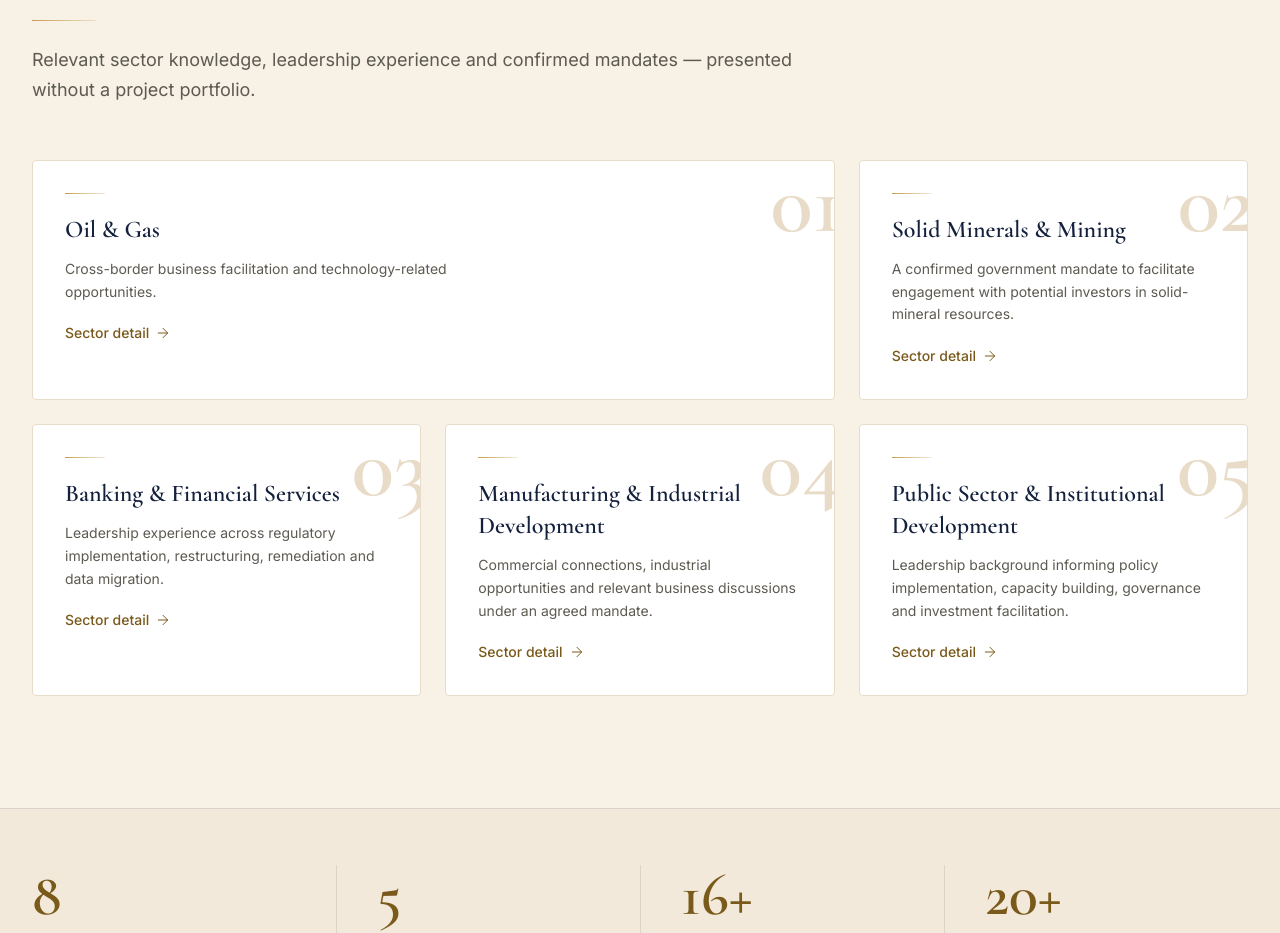
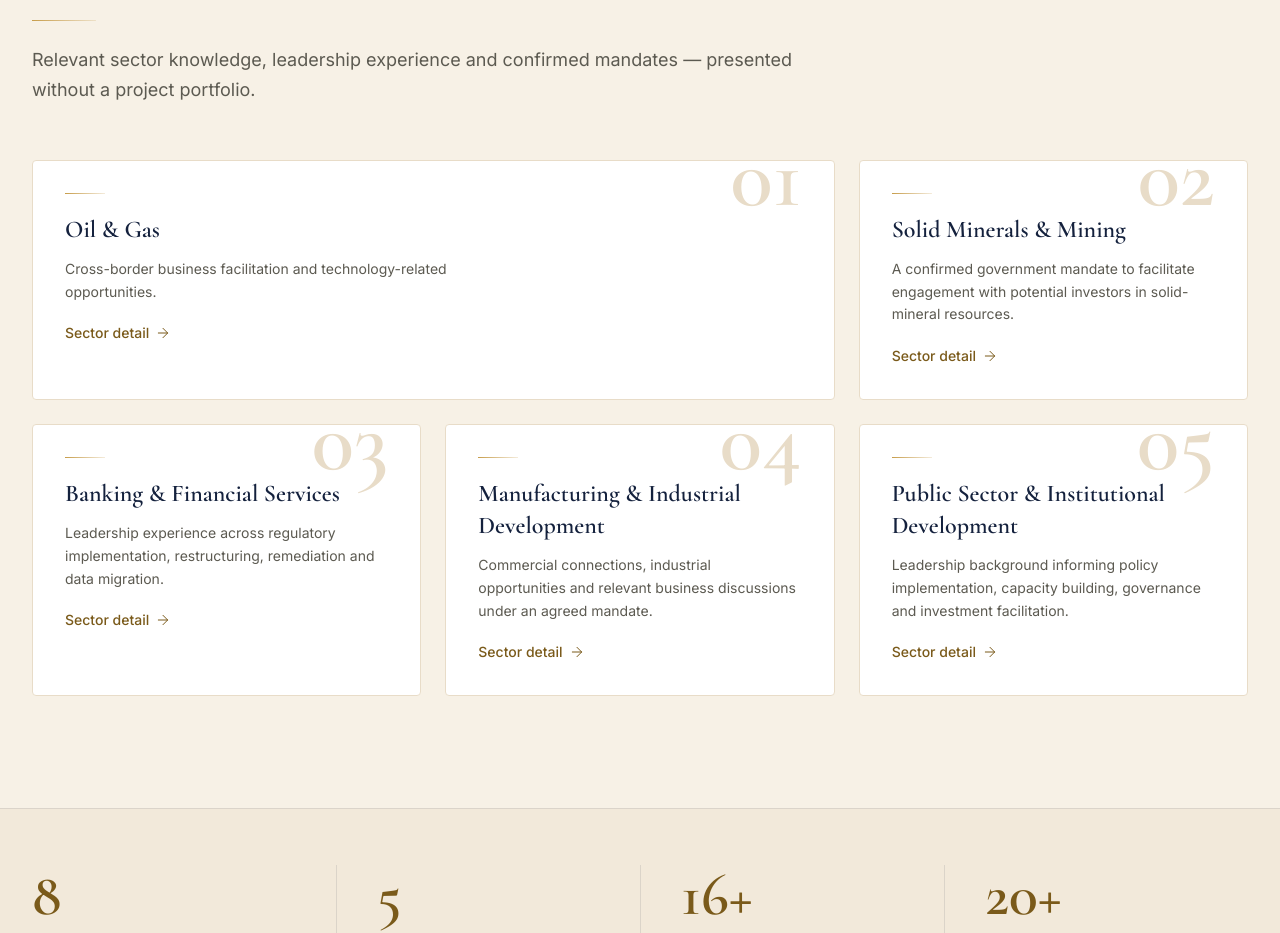
Before and after one commit to codewith-zach/Medius-Unus, a Next.js app: page / in a window 1280 px wide. Shown: the part 3840-4773 px from the top of the page. Built offline with nearby package versions, Linux system fonts and the light colour scheme.

Commit message:
Sectors cards: align ghost numerals with card padding
Numeral right edge now inset to match the card's inner padding instead of
overhanging the border; keeps the intentional top bleed

```diff
--- a/app/page.tsx
+++ b/app/page.tsx
@@ -274,7 +274,7 @@ export default function HomePage() {
                 >
                   <span
                     aria-hidden
-                    className="pointer-events-none absolute -right-2 -top-6 select-none font-heading text-[5.5rem] font-semibold text-sand transition-colors duration-300 group-hover:text-gold/25"
+                    className="pointer-events-none absolute right-7 top-0 translate-x-0 translate-y-[-0.32em] select-none font-heading text-[5.5rem] font-semibold leading-none text-sand transition-colors duration-300 group-hover:text-gold/25 sm:right-8"
                   >
                     {String(i + 1).padStart(2, "0")}
                   </span>
```
